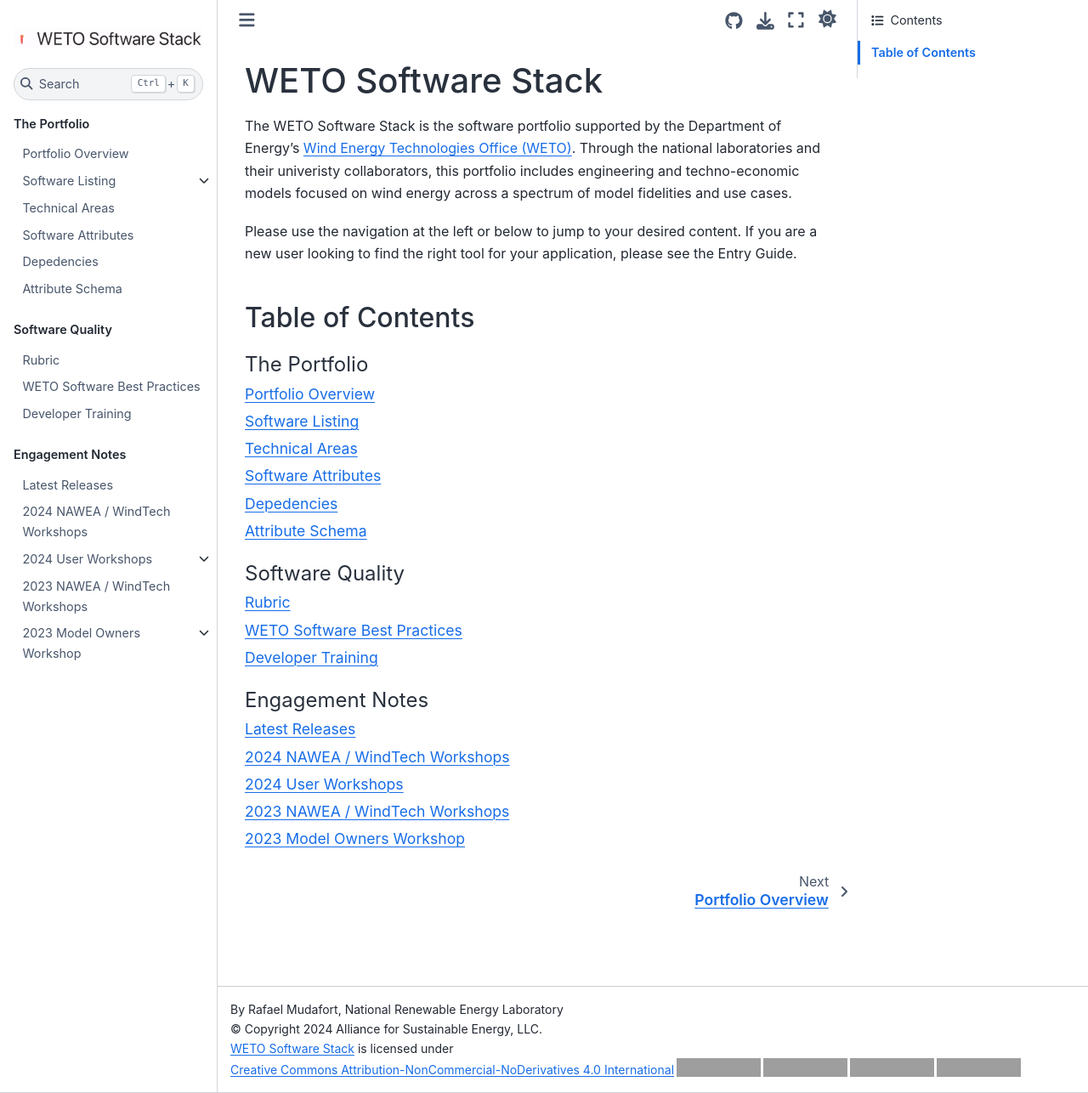
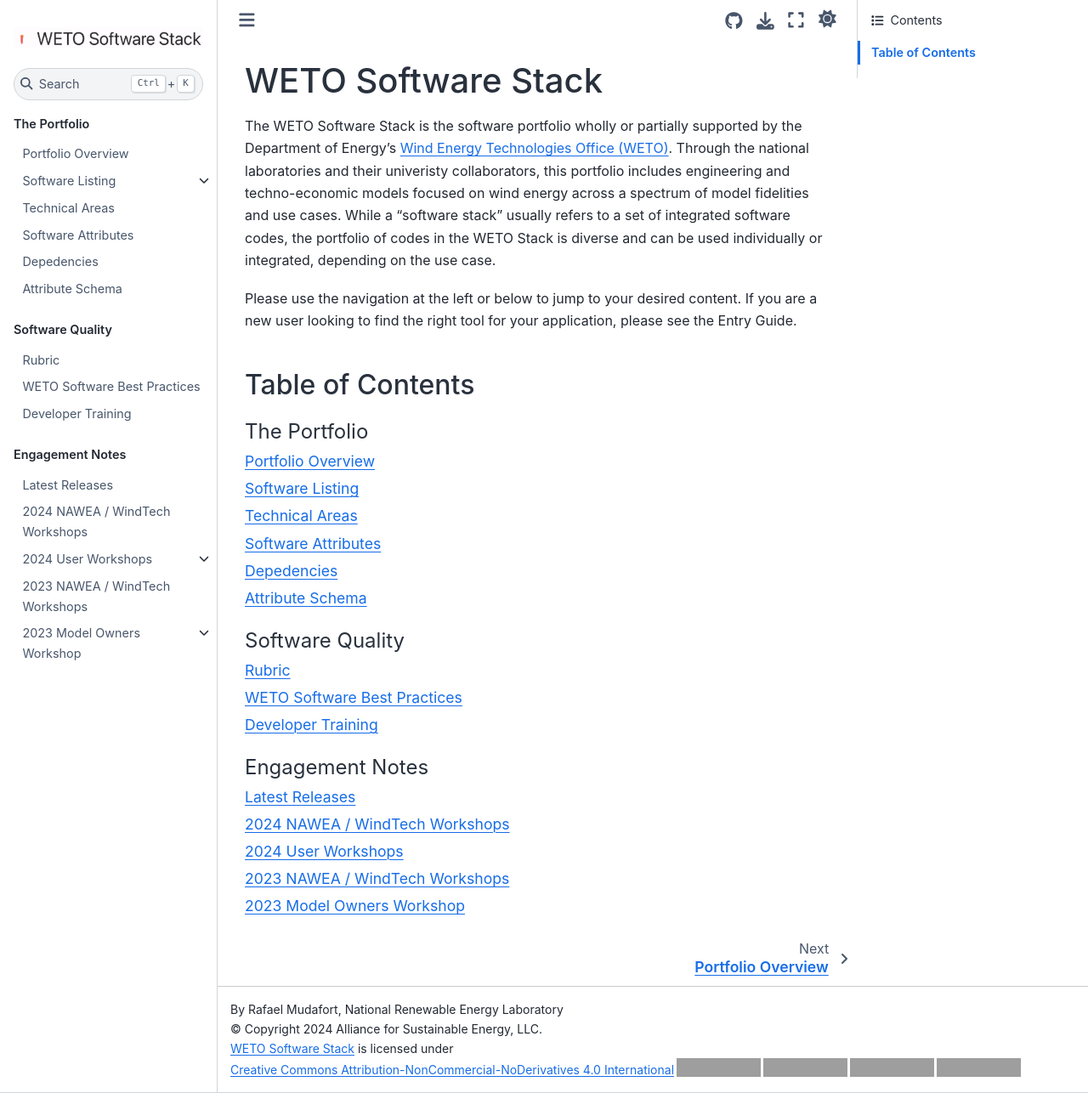
Before and after one commit to NREL/WETOStack, a Jupyter Book: the page built from docs/index.md, in a window 1280 px wide and 1286 px high. Shown: the whole window at 85% size. Built offline with Jupyter Book 1.0.4 settings and Sphinx 7.4.7 and the Sphinx Book theme 1.1.4, drawn with Linux system fonts in a browser that asks for light colours; grey boxes are pictures that could not be loaded.

Commit message:
add some more context to the items of WETO funding and 'stack' per msprague

```diff
--- a/docs/index.md
+++ b/docs/index.md
@@ -1,6 +1,6 @@
 # WETO Software Stack
 
-The WETO Software Stack is the software portfolio supported by the Department of Energy's [Wind Energy Technologies Office (WETO)](https://www.energy.gov/eere/wind/wind-energy-technologies-office).  Through the national laboratories and their univeristy collaborators, this portfolio includes engineering and techno-economic models focused on wind energy across a spectrum of model fidelities and use cases.
+The WETO Software Stack is the software portfolio wholly or partially supported by the Department of Energy's [Wind Energy Technologies Office (WETO)](https://www.energy.gov/eere/wind/wind-energy-technologies-office).  Through the national laboratories and their univeristy collaborators, this portfolio includes engineering and techno-economic models focused on wind energy across a spectrum of model fidelities and use cases.  While a "software stack" usually refers to a set of integrated software codes, the portfolio of codes in the WETO Stack is diverse and can be used individually or integrated, depending on the use case.
 
 Please use the navigation at the left or below to jump to your desired content.  If you are a new user looking to find the right tool for your application, please see the Entry Guide.
 
```
Also changed, not shown: README.md (+3 -1 lines).
